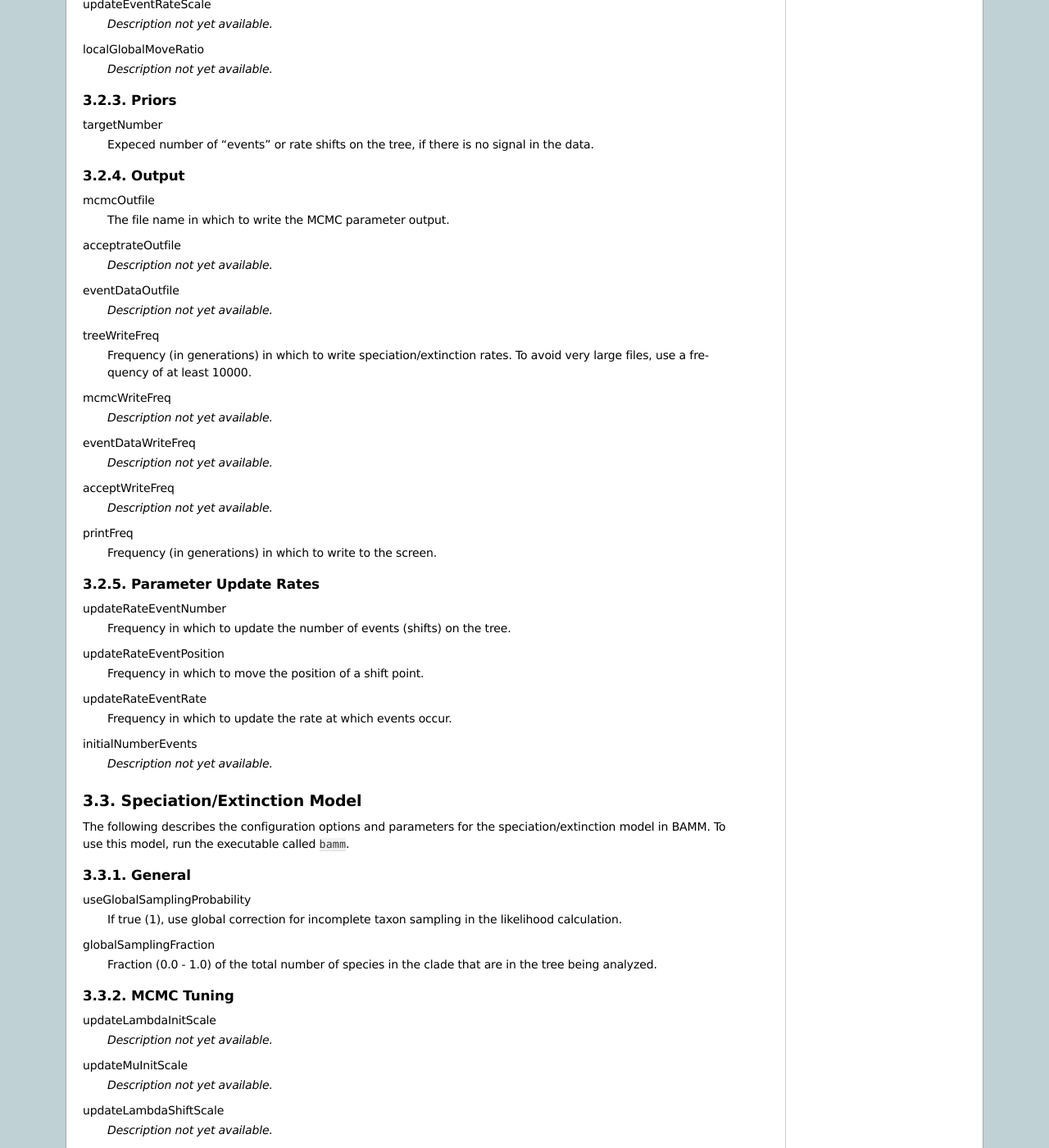
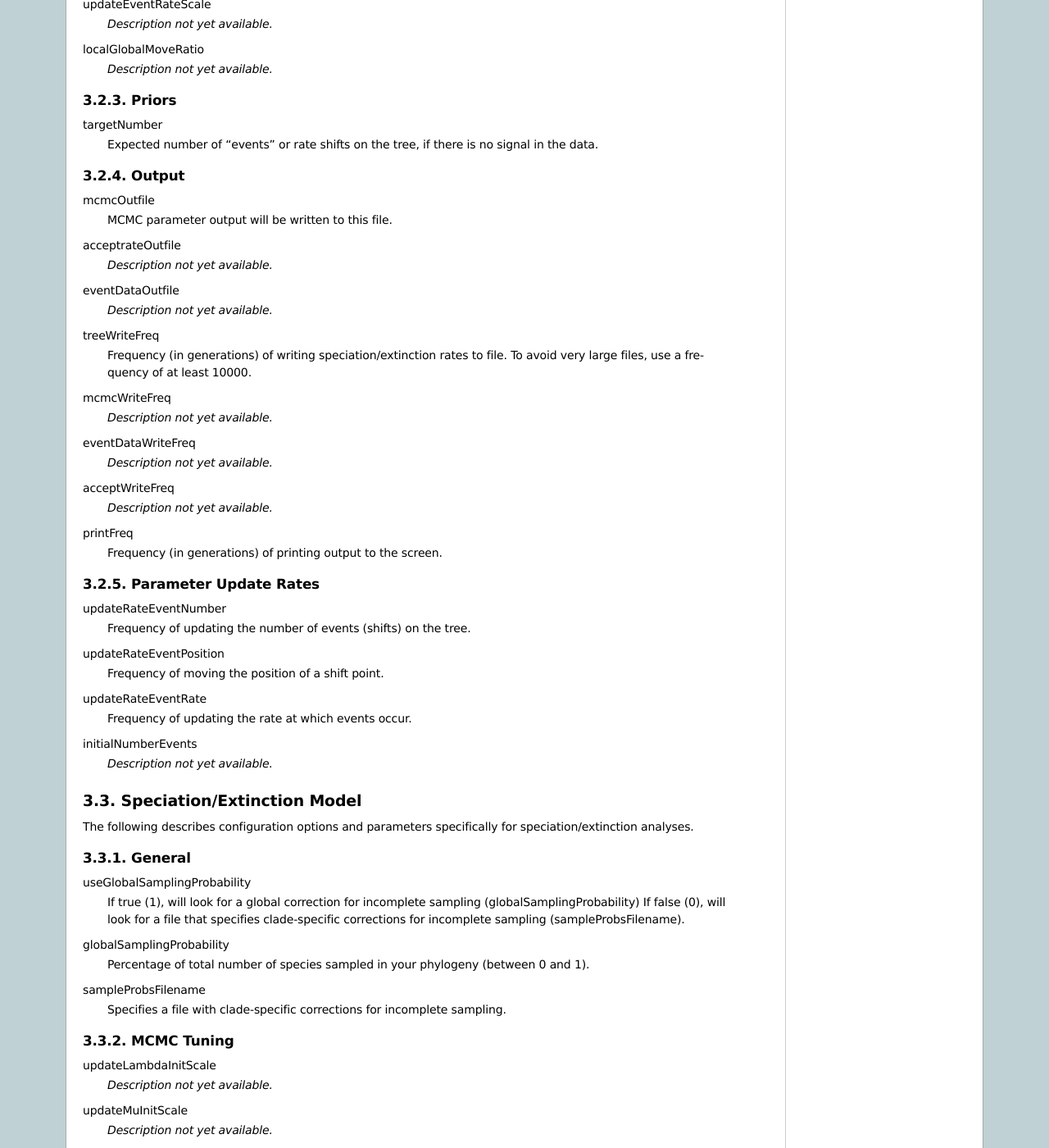
Before and after one commit to macroevolution/bamm, a Sphinx documentation site: the page built from doc/source/configuration.rst, in a window 1280 px wide and 1400 px high, scrolled down 1010 px. Shown: the whole window at 82% size. Built offline with Sphinx 7.4.7, drawn with Linux system fonts in a browser that asks for light colours; formulas are drawn with MathJax 3; some of the changed text lies outside the part shown.

Commit message:
Add information

```diff
--- a/doc/source/configuration.rst
+++ b/doc/source/configuration.rst
@@ -15,9 +15,9 @@
     runMCMC = 1
 
 The path of the control file (relative to the current directory) is specified
-with the flag ``-control`` when running bamm::
+with the flag ``-control`` when running bamm. For example::
 
-    ./bamm -control divcontrol.txt
+    ./bamm speciationextinction -control divcontrol.txt
 
 
 Global Options and Parameters
@@ -26,13 +26,14 @@
 The following describes the configuration options and parameters
 that are required regardless of the specific model used.
 For true or false values, 1 is used for true and 0 is used for false.
-All file paths are relative to the current directory.
+Files will be relative to the current directory unless otherwise
+specified by the user.
 
 General
 .......
 
 treefile
-  The file name of the input tree (in Newick format).
+  The file name of the input tree (in Newick format). For diversification analyses, this should be ultrametric.
 
 sampleFromPriorOnly
   If true (1), run BAMM by sampling from the prior only
@@ -71,14 +72,14 @@
 ......
 
 targetNumber
-  Expeced number of "events" or rate shifts on the tree,
+  Expected number of "events" or rate shifts on the tree,
   if there is no signal in the data.
 
 Output
 ......
 
 mcmcOutfile
-  The file name in which to write the MCMC parameter output.
+  MCMC parameter output will be written to this file.
 
 acceptrateOutfile
   *Description not yet available.*
@@ -87,7 +88,7 @@
   *Description not yet available.*
 
 treeWriteFreq
-  Frequency (in generations) in which to write speciation/extinction rates.
+  Frequency (in generations) of writing speciation/extinction rates to file.
   To avoid very large files, use a frequency of at least 10000.
 
 mcmcWriteFreq
@@ -100,19 +101,19 @@
   *Description not yet available.*
 
 printFreq
-  Frequency (in generations) in which to write to the screen.
+  Frequency (in generations) of printing output to the screen.
 
 Parameter Update Rates
 ......................
 
 updateRateEventNumber
-  Frequency in which to update the number of events (shifts) on the tree.
+  Frequency of updating the number of events (shifts) on the tree.
 
 updateRateEventPosition
-  Frequency in which to move the position of a shift point.
+  Frequency of moving the position of a shift point.
 
 updateRateEventRate
-  Frequency in which to update the rate at which events occur.
+  Frequency of updating the rate at which events occur.
 
 initialNumberEvents
   *Description not yet available.*
@@ -121,20 +122,21 @@
 Speciation/Extinction Model
 ---------------------------
 
-The following describes the configuration options and parameters
-for the speciation/extinction model in BAMM.
-To use this model, run the executable called ``bamm``.
+The following describes configuration options and parameters
+specifically for speciation/extinction analyses.
 
 General
 .......
 
 useGlobalSamplingProbability
-  If true (1), use global correction for incomplete taxon sampling
-  in the likelihood calculation.
+  If true (1), will look for a global correction for incomplete sampling (globalSamplingProbability)
+  If false (0), will look for a file that specifies clade-specific corrections for incomplete sampling (sampleProbsFilename).
 
-globalSamplingFraction
-  Fraction (0.0 - 1.0) of the total number of species in the clade
-  that are in the tree being analyzed.
+globalSamplingProbability
+  Percentage of total number of species sampled in your phylogeny (between 0 and 1).
+
+sampleProbsFilename
+  Specifies a file with clade-specific corrections for incomplete sampling.
 
 MCMC Tuning
 ...........
@@ -192,10 +194,10 @@
 ......
 
 lambdaOutfile
-  The file name in which to write branch-specific speciation rates.
+  Branch-specific speciation rates will be written to this file.
 
 muOutfile
-  The file name in which to write branch-specific extinction rates.
+  Branch-specific extinction rates will be written to thie file.
 
 lambdaNodeOutfile
   *Description not yet available.*
@@ -217,17 +219,15 @@
 --------------------------
 
 The following describes the configuration options and parameters
-for the phenotypic evolution model in BAMM.
+specifically for the phenotypic evolution model in BAMM.
 The parameter "beta" represents the rate of phenotypic evolution
 at any point in time.
-To use this model, run the executable called ``bammtrait``.
 
 General
 .......
 
 traitfile
-  The file name the trait data, relative to the current directory.
-  The traits must be continuous characters.
+  File that names the trait data. Traits must be continuous characters.
   Each line must have a species name and the corresponding trait,
   separated by a tab.
   No header row is permitted.
```
